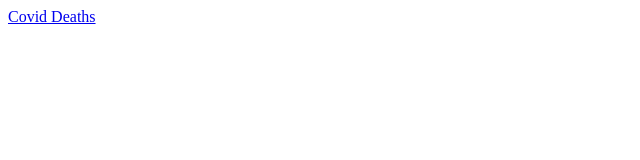
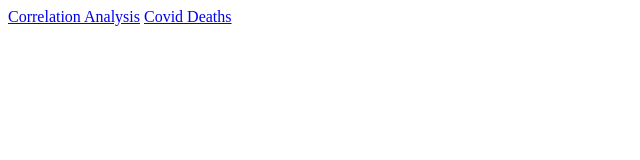
Before and after one commit to blindedResearch/blindedResearch.github.io, a plain HTML site: page index.html in a window 1280 px wide. Shown: the whole page, without its empty margins (0-640 px from the left). Drawn offline with Linux system fonts and the light colour scheme; some packages are replaced by stand-ins of ours; a script that the page names is missing.

Commit message:
Update index.html
To include the corr_analysis markdown.

```diff
--- a/index.html
+++ b/index.html
@@ -12,6 +12,7 @@
 
   <body>
     <div class="all-home">
+      <a href="./RPE-Strength_Corr_Final.html">Correlation Analysis</a>
       <a href="./covid_deaths.html">Covid Deaths</a>
     </div>
   </body>
```
